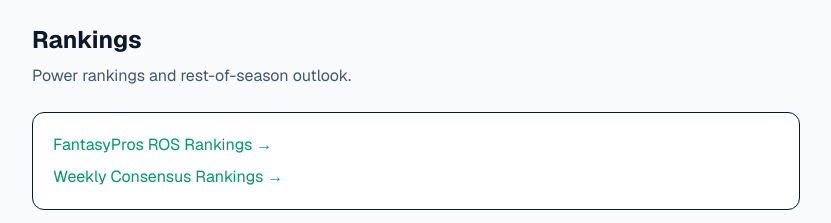
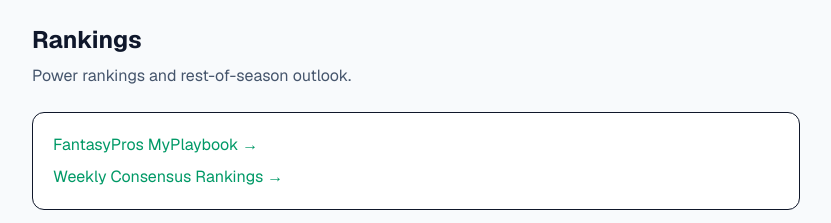
Before and after one commit to adelgrippo-a11y/ff-manager, a Next.js app: page /rankings in a window 1280 px wide. Shown: the top 223 px of the page, without its empty margins (224-1055 px from the left). Built offline with nearby package versions, Linux system fonts and the light colour scheme.

Commit message:
Point Power Rankings to FantasyPros MyPlaybook

```diff
--- a/src/app/rankings/page.tsx
+++ b/src/app/rankings/page.tsx
@@ -7,7 +7,7 @@ export default function RankingsPage() {
         <h1 className="text-2xl font-bold mb-2 text-slate-900 dark:text-white">Rankings</h1>
         <p className="text-slate-600 dark:text-slate-300 mb-6">Power rankings and rest-of-season outlook.</p>
         <div className="bg-white dark:bg-slate-900 rounded-xl border p-5">
-          <a href="https://www.fantasypros.com/nfl/rankings/ros-overall.php" target="_blank" rel="noopener" className="block text-emerald-600 dark:text-emerald-400 mb-2">FantasyPros ROS Rankings →</a>
+          <a href="https://www.fantasypros.com/nfl/myplaybook/" target="_blank" rel="noopener" className="block text-emerald-600 dark:text-emerald-400 mb-2">FantasyPros MyPlaybook →</a>
           <a href="https://www.fantasypros.com/nfl/rankings/consensus-cheatsheets.php" target="_blank" rel="noopener" className="block text-emerald-600 dark:text-emerald-400">Weekly Consensus Rankings →</a>
         </div>
         <a href="/" className="inline-block mt-6 text-emerald-600 text-sm">← Back</a>
```
